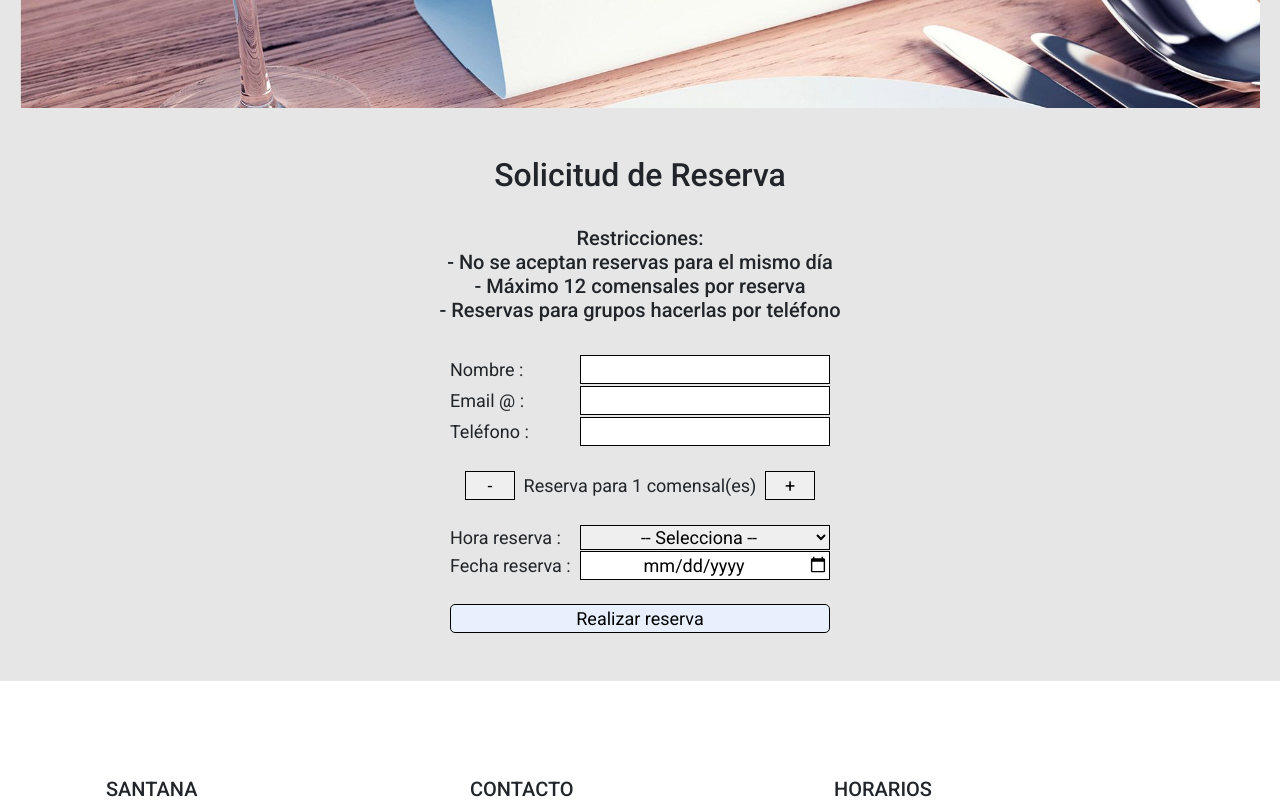
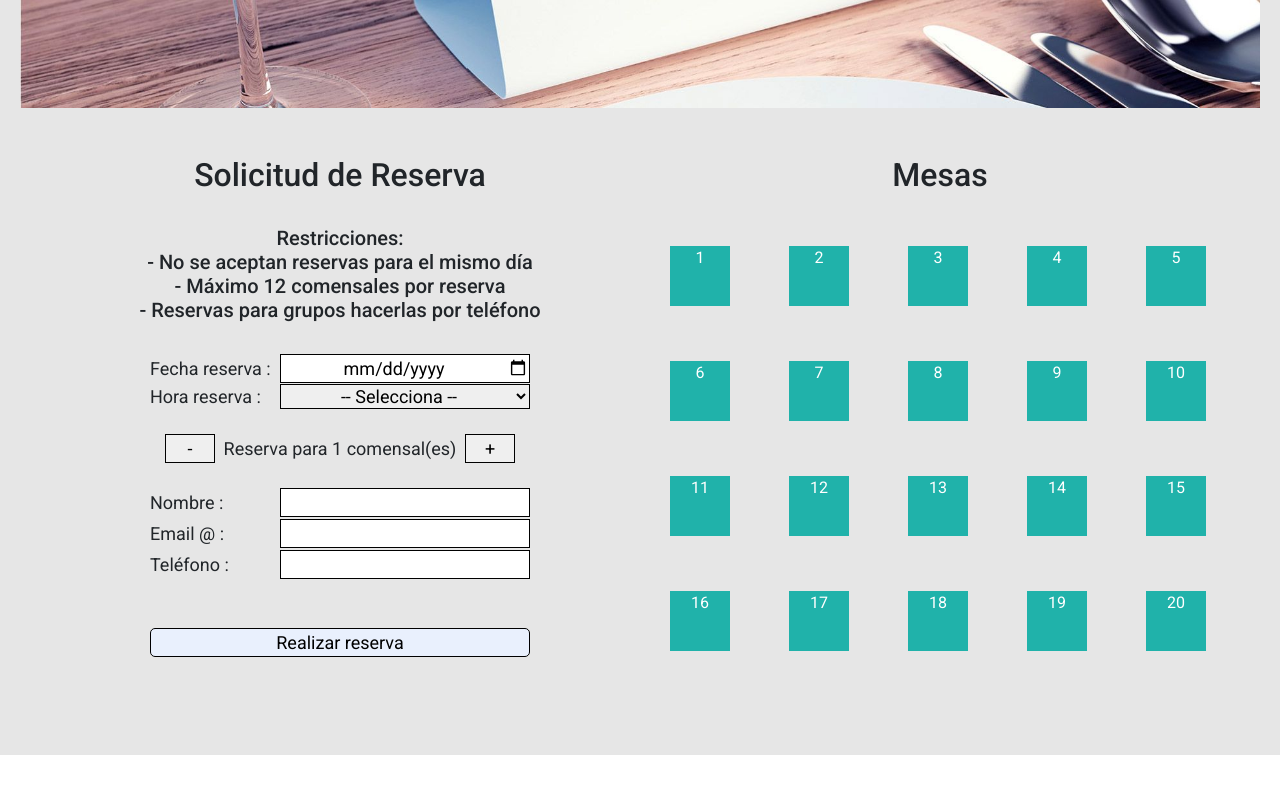
Before and after one commit to crsantanag/Restaurante, a React (Vite) app: page /reserva in a window 1280 px wide. Shown: the part 380-1180 px from the top of the page. Built offline with nearby package versions, Linux system fonts and the light colour scheme.

Commit message:
Agrega mesas a la opción reserva

```diff
--- a/src/Pages/Nosotros.css
+++ b/src/Pages/Nosotros.css
@@ -17,12 +17,12 @@
     text-align: center;
   }
 
-  .right-content {
+.right-content {
     flex: 1;
     margin-left: 20px;
   }
 
-  .right-content img{
+.right-content img{
     display: inline-block;
     width: 500px;
     vertical-align: middle;
--- a/src/Pages/Reserva.css
+++ b/src/Pages/Reserva.css
@@ -9,6 +9,40 @@
     padding-left: 20px;
     padding-right: 20px;
     vertical-align: middle;
+}
+
+.mostrar {
+    justify-content: center;
+    padding: 50px;
+    align-items: 'center';
+    justify-content: center;
+    padding-top: 0;
+}
+
+.contenedor {
+    display: grid;
+    grid-template-columns: repeat(5, 1fr);
+    grid-gap: 15px;
+    align-items: center;
+    justify-content: center
+}
+
+.left-content {
+    text-align: center;
+}
+
+.right-content {
+    align-items: center;
+    justify-content: center
+}
+
+.mesas {
+    width: 60px;
+    height:60px;
+    background-color: lightseagreen;
+    color: white;
+    text-align: center;
+    margin: 20px
 }
 
 .reserva_nombre {
--- a/src/Pages/Reserva.jsx
+++ b/src/Pages/Reserva.jsx
@@ -2,6 +2,7 @@ import { useState, useEffect } from 'react'
 import { BotonRestar } from './BotonRestar'
 import { BotonSumar }  from './BotonSumar'
 import { db } from '../firebase/firebase'
+import { ReservaDisplay } from './ReservaDisplay'
 import './Reserva.css'
 
 
@@ -83,12 +84,14 @@ export const Reserva = () => {
       }
 
   return (
+  <>
   <div className='reserva'>
     <br />
     <img src="/assets/images/reserva.jpg" alt="Reserva" />
     <br />
     <br />
-
+    <div className='mostrar'>
+      <div className="left-content">
         <br/>
         <h2>Solicitud de Reserva</h2>
         <br />
@@ -98,54 +101,23 @@ export const Reserva = () => {
         - Reservas para grupos hacerlas por teléfono<br /> </h5>
         <br/>
 
-          <form>
+        <form onSubmit={handleSubmit}>
           <div>
-            <label  className="reserva_nombre"
-                    htmlFor="nombre">Nombre :
-            </label>
-            <input  className="reserva_campos"
-                    type="text"
-                    id="nombre"
-                    value={nombre}
-                    onChange={(event) => setNombre(event.target.value)}
-            />
+            <label  className='reserva_fecha'
+                    htmlFor="fechaReserva">
+                    Fecha reserva :</label>
+            <input  className='reserva_campos'
+                    min={fechaMananaStringCL}
+                    type="date"
+                    id="fechaReserva"
+                    value={fechaReserva}
+                    onChange={(event) => {
+                            setFechaReserva(event.target.value)
+                            ReservaDisplay()} } />
           </div>
-          <div>
-
-            <label  className="reserva_nombre"
-                    htmlFor="email">Email @ :
-            </label>
-            <input  className="reserva_campos"
-                    type="email"
-                    id="email"
-                    value={email}
-                    onChange={(event) => setEmail(event.target.value)}
-            />
-          </div>
-          <div>
-
-            <label  className="reserva_nombre"
-                    htmlFor="telefono">Teléfono :
-            </label>
-            <input  className="reserva_campos"
-                    type="tel"
-                    id="telefono"
-                    value={telefono}
-                    onChange={(event) => setTelefono(event.target.value)}
-            />
-          </div>
-
         </form>
 
-        <br />
-        <div className='misma_linea'>
-          <div className='reserva_signo'> <BotonRestar personas = {comensales} value = {setComensales} /> </div>
-          <div className='reserva_item'>   Reserva para {comensales} comensal(es) </div>
-          <div className='reserva_signo'> <BotonSumar  personas = {comensales} value = {setComensales} /> </div>
-        </div>
-
         <form>
-          <br />
           <div>
             {/*
             input type time min 19.00 max 23.00 step 00.30
@@ -166,20 +138,52 @@ export const Reserva = () => {
           </div>
         </form>
 
-        <form onSubmit={handleSubmit}>
+        <br />
+        <div className='misma_linea'>
+          <div className='reserva_signo'> <BotonRestar personas = {comensales} value = {setComensales} /> </div>
+          <div className='reserva_item'>   Reserva para {comensales} comensal(es) </div>
+          <div className='reserva_signo'> <BotonSumar  personas = {comensales} value = {setComensales} /> </div>
+        </div>
+
+        <br />
+        <br />
+        <form>
           <div>
-            <label  className='reserva_fecha'
-                    htmlFor="fechaReserva">
-                    Fecha reserva :</label>
-            <input  className='reserva_campos'
-                    min={fechaMananaStringCL}
-                    type="date"
-                    id="fechaReserva"
-                    value={fechaReserva}
-                    onChange={(event) => setFechaReserva(event.target.value)} />
+            <label  className="reserva_nombre"
+                    htmlFor="nombre">Nombre :
+            </label>
+            <input  className="reserva_campos"
+                    type="text"
+                    id="nombre"
+                    value={nombre}
+                    onChange={(event) => setNombre(event.target.value)}
+            />
+          </div>
+          <div>
+            <label  className="reserva_nombre"
+                    htmlFor="email">Email @ :
+            </label>
+            <input  className="reserva_campos"
+                    type="email"
+                    id="email"
+                    value={email}
+                    onChange={(event) => setEmail(event.target.value)}
+            />
+          </div>
+          <div>
+            <label  className="reserva_nombre"
+                    htmlFor="telefono">Teléfono :
+            </label>
+            <input  className="reserva_campos"
+                    type="tel"
+                    id="telefono"
+                    value={telefono}
+                    onChange={(event) => setTelefono(event.target.value)}
+            />
           </div>
         </form>
 
+        <br />
         <br />
         <button className='boton_reserva'
                 id='boton_reserva'
@@ -192,5 +196,35 @@ export const Reserva = () => {
         <br />
       </div>
 
+      <div className='right-content'>
+        < br />
+        <h2>Mesas </h2>
+        <br />
+        <div className='contenedor'>
+          <div className="mesas">1</div>
+          <div className="mesas">2</div>
+          <div className="mesas">3</div>
+          <div className="mesas">4</div>
+          <div className="mesas">5</div>
+          <div className="mesas">6</div>
+          <div className="mesas">7</div>
+          <div className="mesas">8</div>
+          <div className="mesas">9</div>
+          <div className="mesas">10</div>
+          <div className="mesas">11</div>
+          <div className="mesas">12</div>
+          <div className="mesas">13</div>
+          <div className="mesas">14</div>
+          <div className="mesas">15</div>
+          <div className="mesas">16</div>
+          <div className="mesas">17</div>
+          <div className="mesas">18</div>
+          <div className="mesas">19</div>
+          <div className="mesas">20</div>
+        </div>
+      </div>
+    </div>
+    </div>
+  </>
   )
 }
--- a/src/Pages/ReservaDisplay.jsx
+++ b/src/Pages/ReservaDisplay.jsx
@@ -1,11 +1,29 @@
-
+import { useState, useEffect } from 'react'
+import { db } from '../firebase/firebase'
 
 export const ReservaDisplay = () => {
-  alert ('Estoy en ReservaDisplay')
-  console.log ('ReservaDisplay')
-  return (
-    <>
-        <h2>Desplegando mesas disponibles</h2>
-    </>
-  )
-}
+{/* }  const [reservas, setReservas] = useState([])
+  const getReservas = async() => {
+    db.collection('reservas').onSnapshot((querySnapshot) => {
+    const docs = [];
+    querySnapshot.forEach((doc) => {
+        docs.push({...doc.data(), id: doc.id})
+    });
+    setReservas(docs)
+    console.log (docs)
+    }
+    );
+  };
+
+  useEffect( () => {
+    getReservas()
+  },
+  []
+)
+*/}
+
+return (
+  <>
+  </>
+)
+};
```
Lines whose indentation alone changed are shown as unchanged.
